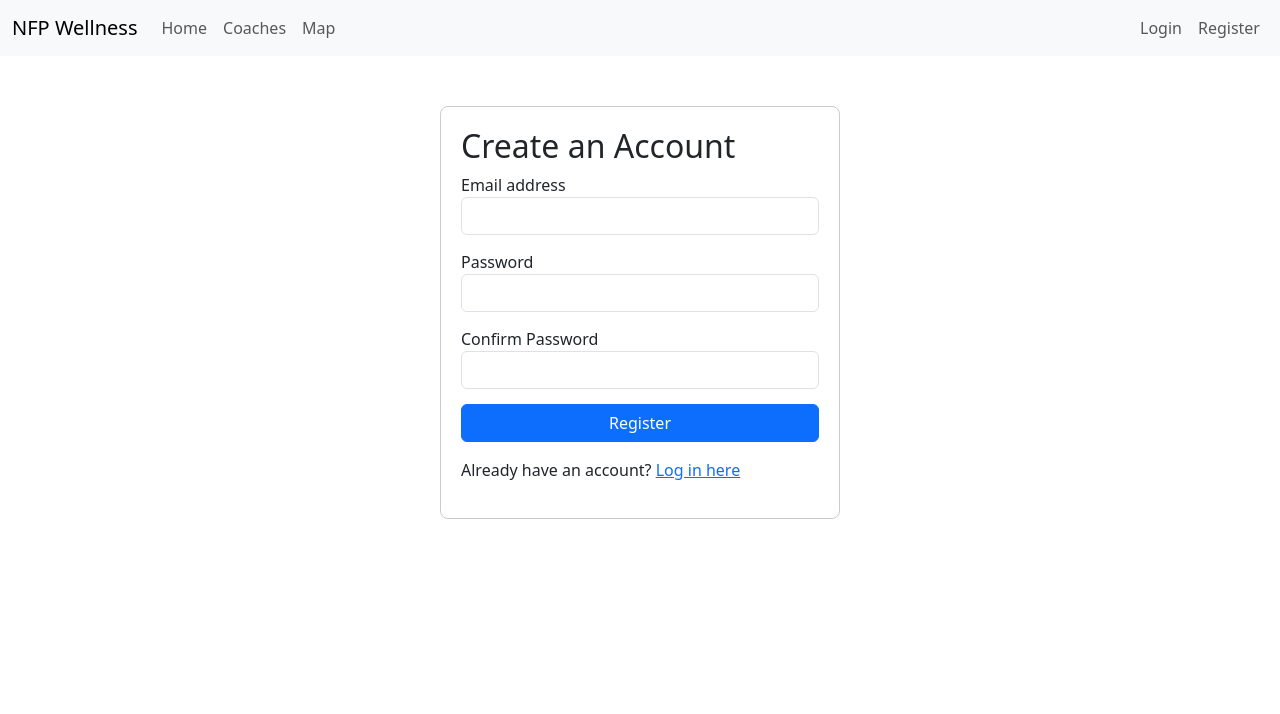
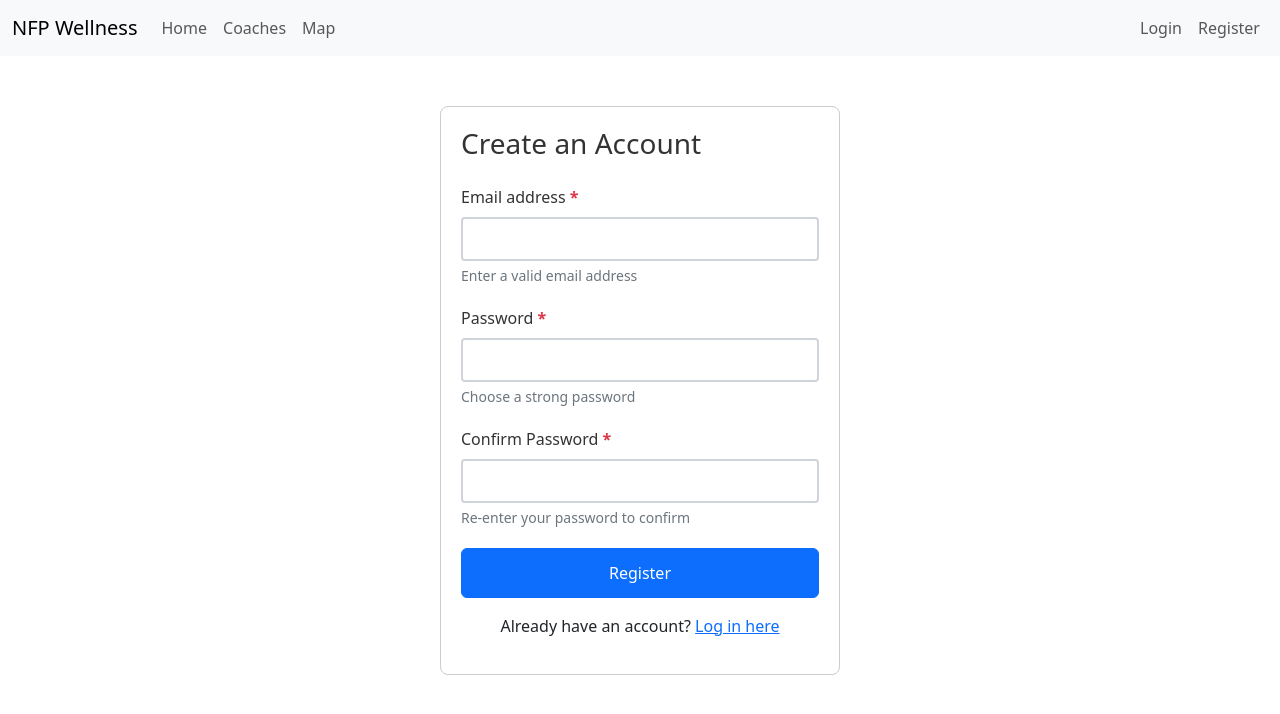
Before and after one commit to tao0132/FIT5032-ASSIGNMENT, a Vue app: page /register in a window 1280 px wide. Shown: the top 714 px of the page. Built offline with nearby package versions, Linux system fonts and the light colour scheme; no server answers.

Commit message:
Remove welcome email feature after registration

```diff
--- a/index.html
+++ b/index.html
@@ -4,6 +4,7 @@
     <meta charset="UTF-8">
     <link rel="icon" href="/favicon.ico">
     <meta name="viewport" content="width=device-width, initial-scale=1.0">
+    <meta name="description" content="NFP Wellness - Connect with qualified female fitness coaches for personalized health and wellness support">
     <title>NFP Wellness - Women's Fitness Coaching</title>
   </head>
   <body>
--- a/src/App.vue
+++ b/src/App.vue
@@ -9,59 +9,61 @@ const authStore = useAuthStore();
 </script>
 
 <template>
-  <header>
-    <nav class="navbar navbar-expand-lg navbar-light bg-light">
+  <!-- Skip to main content link for keyboard users -->
+  <a href="#main-content" class="skip-link">Skip to main content</a>
+
+  <header role="banner">
+    <nav class="navbar navbar-expand-lg navbar-light bg-light" role="navigation" aria-label="Main navigation">
       <div class="container-fluid">
-        <RouterLink class="navbar-brand" to="/">NFP Wellness</RouterLink>
+        <RouterLink class="navbar-brand" to="/" aria-label="NFP Wellness Home">NFP Wellness</RouterLink>
         <div class="collapse navbar-collapse">
           <ul class="navbar-nav me-auto mb-2 mb-lg-0">
             <li class="nav-item">
-              <RouterLink class="nav-link" to="/">Home</RouterLink>
+              <RouterLink class="nav-link" to="/" aria-label="Go to home page">Home</RouterLink>
             </li>
             <li class="nav-item">
-              <RouterLink class="nav-link" to="/coaches">Coaches</RouterLink>
+              <RouterLink class="nav-link" to="/coaches" aria-label="Browse coaches">Coaches</RouterLink>
             </li>
             <li class="nav-item">
-              <RouterLink class="nav-link" to="/map">Map</RouterLink>
+              <RouterLink class="nav-link" to="/map" aria-label="View coaches on map">Map</RouterLink>
             </li>
           </ul>
           <ul class="navbar-nav ms-auto mb-2 mb-lg-0">
             <!-- Show these if the user is NOT logged in -->
             <template v-if="!authStore.isLoggedIn">
               <li class="nav-item">
-                <RouterLink class="nav-link" to="/login">Login</RouterLink>
+                <RouterLink class="nav-link" to="/login" aria-label="Login to your account">Login</RouterLink>
               </li>
               <li class="nav-item">
-                <RouterLink class="nav-link" to="/register">Register</RouterLink>
+                <RouterLink class="nav-link" to="/register" aria-label="Register a new account">Register</RouterLink>
               </li>
             </template>
             <!-- Show these if the user IS logged in -->
             <template v-else>
               <li class="nav-item">
-                <RouterLink class="nav-link" to="/send-email">Feedback</RouterLink>
+                <RouterLink class="nav-link" to="/send-email" aria-label="Send feedback">Feedback</RouterLink>
               </li>
               <li class="nav-item">
-                <RouterLink class="nav-link" to="/profile">
+                <RouterLink class="nav-link" to="/profile" :aria-label="`View profile for ${authStore.currentUser.email}`">
                   Profile ({{ authStore.currentUser.email }})
                 </RouterLink>
               </li>
 
               <!-- Dropdown menu for Admin/Coach users -->
               <li class="nav-item dropdown" v-if="authStore.currentUser.role === 'coach'">
-                <a class="nav-link dropdown-toggle" href="#" id="navbarDropdown" role="button" data-bs-toggle="dropdown" aria-expanded="false">
+                <a class="nav-link dropdown-toggle" href="#" id="navbarDropdown" role="button" data-bs-toggle="dropdown" aria-expanded="false" aria-haspopup="true">
                   Admin Tools
                 </a>
-                <ul class="dropdown-menu" aria-labelledby="navbarDropdown">
-                  <!-- Add the new link to the Admin Dashboard here -->
-                  <li><RouterLink class="dropdown-item" to="/admin/dashboard">Dashboard</RouterLink></li>
-                  <li><RouterLink class="dropdown-item" to="/coach-dashboard">Coach Dashboard</RouterLink></li>
-                  <li><RouterLink class="dropdown-item" to="/admin/users">User Management</RouterLink></li>
-                  <li><RouterLink class="dropdown-item" to="/admin/coaches">Coach Management</RouterLink></li>
+                <ul class="dropdown-menu" aria-labelledby="navbarDropdown" role="menu">
+                  <li role="none"><RouterLink class="dropdown-item" to="/admin/dashboard" role="menuitem">Dashboard</RouterLink></li>
+                  <li role="none"><RouterLink class="dropdown-item" to="/coach-dashboard" role="menuitem">Coach Dashboard</RouterLink></li>
+                  <li role="none"><RouterLink class="dropdown-item" to="/admin/users" role="menuitem">User Management</RouterLink></li>
+                  <li role="none"><RouterLink class="dropdown-item" to="/admin/coaches" role="menuitem">Coach Management</RouterLink></li>
                 </ul>
               </li>
 
               <li class="nav-item">
-                <button @click="authStore.logout()" class="btn btn-link nav-link">Logout</button>
+                <button @click="authStore.logout()" class="btn btn-link nav-link" aria-label="Logout from your account">Logout</button>
               </li>
             </template>
           </ul>
@@ -70,17 +72,48 @@ const authStore = useAuthStore();
     </nav>
   </header>
 
-  <RouterView />
+  <main id="main-content" role="main" tabindex="-1">
+    <RouterView />
+  </main>
 </template>
 
 <style scoped>
-/* Add styles as needed */
+/* Skip link for keyboard navigation */
+.skip-link {
+  position: absolute;
+  top: -40px;
+  left: 0;
+  background: #000;
+  color: #fff;
+  padding: 8px 16px;
+  text-decoration: none;
+  z-index: 100;
+  border-radius: 0 0 4px 0;
+}
+
+.skip-link:focus {
+  top: 0;
+}
+
 .btn-link {
   text-decoration: none;
 }
+
 .dropdown-menu {
   /* Aligns dropdown to the right so it doesn't go off-screen */
   right: 0;
   left: auto;
 }
+
+/* Enhanced focus indicators for better keyboard navigation */
+:deep(a:focus),
+:deep(button:focus) {
+  outline: 3px solid #0d6efd;
+  outline-offset: 2px;
+}
+
+:deep(.nav-link:focus) {
+  outline: 2px solid #0d6efd;
+  outline-offset: 2px;
+}
 </style>
--- a/src/views/LoginView.vue
+++ b/src/views/LoginView.vue
@@ -27,32 +27,63 @@ async function handleLogin() {
 
 <template>
   <div class="login-container">
-    <h2>Login</h2>
-    <form @submit.prevent="handleLogin">
-      <div v-if="error" class="alert alert-danger">{{ error }}</div>
-
-      <div class="form-group">
-        <label for="email">Email address</label>
-        <input type="email" id="email" v-model="email" class="form-control" required />
+    <h1>Login</h1>
+    <form @submit.prevent="handleLogin" aria-labelledby="login-heading" novalidate>
+      <!-- Error message with ARIA live region -->
+      <div
+        v-if="error"
+        class="alert alert-danger"
+        role="alert"
+        aria-live="polite"
+        aria-atomic="true"
+      >
+        <span class="visually-hidden">Error:</span>
+        {{ error }}
       </div>
 
       <div class="form-group">
-        <label for="password">Password</label>
-        <input type="password" id="password" v-model="password" class="form-control" required />
+        <label for="email">Email address <span aria-label="required" class="required">*</span></label>
+        <input
+          type="email"
+          id="email"
+          v-model="email"
+          class="form-control"
+          required
+          autocomplete="email"
+          aria-required="true"
+          aria-describedby="email-hint"
+          :aria-invalid="error ? 'true' : 'false'"
+        />
+        <small id="email-hint" class="form-text">Enter your registered email address</small>
       </div>
 
-      <button type="submit" class="btn btn-primary">Login</button>
+      <div class="form-group">
+        <label for="password">Password <span aria-label="required" class="required">*</span></label>
+        <input
+          type="password"
+          id="password"
+          v-model="password"
+          class="form-control"
+          required
+          autocomplete="current-password"
+          aria-required="true"
+          aria-describedby="password-hint"
+          :aria-invalid="error ? 'true' : 'false'"
+        />
+        <small id="password-hint" class="form-text">Enter your password</small>
+      </div>
+
+      <button type="submit" class="btn btn-primary" aria-label="Login to your account">Login</button>
 
       <p class="mt-3">
         Don't have an account?
-        <RouterLink to="/register">Sign up here</RouterLink>
+        <RouterLink to="/register" aria-label="Navigate to registration page">Sign up here</RouterLink>
       </p>
     </form>
   </div>
 </template>
 
 <style scoped>
-/* You can keep your existing styles */
 .login-container {
   max-width: 400px;
   margin: 50px auto;
@@ -60,10 +91,114 @@ async function handleLogin() {
   border: 1px solid #ccc;
   border-radius: 8px;
 }
+
+.login-container h1 {
+  font-size: 1.75rem;
+  margin-bottom: 1.5rem;
+  color: #333;
+}
+
 .form-group {
-  margin-bottom: 15px;
+  margin-bottom: 1.25rem;
 }
+
+.form-group label {
+  display: block;
+  margin-bottom: 0.5rem;
+  font-weight: 500;
+  color: #333;
+}
+
+.required {
+  color: #dc3545;
+  font-weight: bold;
+}
+
+.form-text {
+  display: block;
+  margin-top: 0.25rem;
+  color: #6c757d;
+  font-size: 0.875rem;
+}
+
+.form-control {
+  width: 100%;
+  padding: 0.5rem 0.75rem;
+  border: 2px solid #ced4da;
+  border-radius: 0.25rem;
+  font-size: 1rem;
+  transition: border-color 0.15s ease-in-out;
+}
+
+.form-control:focus {
+  outline: none;
+  border-color: #0d6efd;
+  box-shadow: 0 0 0 0.2rem rgba(13, 110, 253, 0.25);
+}
+
+.form-control[aria-invalid="true"] {
+  border-color: #dc3545;
+}
+
 .btn {
   width: 100%;
+  padding: 0.75rem;
+  font-size: 1rem;
+  font-weight: 500;
+  transition: all 0.15s ease-in-out;
+}
+
+.btn:focus {
+  outline: 3px solid #0d6efd;
+  outline-offset: 2px;
+}
+
+.alert {
+  padding: 0.75rem 1.25rem;
+  margin-bottom: 1rem;
+  border-radius: 0.25rem;
+}
+
+.alert-danger {
+  color: #721c24;
+  background-color: #f8d7da;
+  border: 1px solid #f5c6cb;
+}
+
+.visually-hidden {
+  position: absolute;
+  width: 1px;
+  height: 1px;
+  padding: 0;
+  margin: -1px;
+  overflow: hidden;
+  clip: rect(0, 0, 0, 0);
+  white-space: nowrap;
+  border: 0;
+}
+
+.mt-3 {
+  margin-top: 1rem;
+  text-align: center;
+}
+
+/* High contrast mode support */
+@media (prefers-contrast: high) {
+  .form-control {
+    border-width: 3px;
+  }
+
+  .btn {
+    border: 3px solid currentColor;
+  }
+}
+
+/* Reduced motion support */
+@media (prefers-reduced-motion: reduce) {
+  * {
+    animation-duration: 0.01ms !important;
+    animation-iteration-count: 1 !important;
+    transition-duration: 0.01ms !important;
+  }
 }
 </style>
--- a/src/views/RegisterView.vue
+++ b/src/views/RegisterView.vue
@@ -36,30 +36,73 @@ async function handleRegister() {
 
 <template>
   <div class="register-container">
-    <h2>Create an Account</h2>
-    <form @submit.prevent="handleRegister">
-      <div v-if="error" class="alert alert-danger">{{ error }}</div>
-
-      <div class="form-group">
-        <label for="email">Email address</label>
-        <input type="email" id="email" v-model="email" class="form-control" required />
+    <h1>Create an Account</h1>
+    <form @submit.prevent="handleRegister" aria-labelledby="register-heading" novalidate>
+      <!-- Error message with ARIA live region -->
+      <div
+        v-if="error"
+        class="alert alert-danger"
+        role="alert"
+        aria-live="polite"
+        aria-atomic="true"
+      >
+        <span class="visually-hidden">Error:</span>
+        {{ error }}
       </div>
 
       <div class="form-group">
-        <label for="password">Password</label>
-        <input type="password" id="password" v-model="password" class="form-control" required />
+        <label for="email">Email address <span aria-label="required" class="required">*</span></label>
+        <input
+          type="email"
+          id="email"
+          v-model="email"
+          class="form-control"
+          required
+          autocomplete="email"
+          aria-required="true"
+          aria-describedby="email-hint"
+          :aria-invalid="error ? 'true' : 'false'"
+        />
+        <small id="email-hint" class="form-text">Enter a valid email address</small>
       </div>
 
       <div class="form-group">
-        <label for="confirmPassword">Confirm Password</label>
-        <input type="password" id="confirmPassword" v-model="confirmPassword" class="form-control" required />
+        <label for="password">Password <span aria-label="required" class="required">*</span></label>
+        <input
+          type="password"
+          id="password"
+          v-model="password"
+          class="form-control"
+          required
+          autocomplete="new-password"
+          aria-required="true"
+          aria-describedby="password-hint"
+          :aria-invalid="error ? 'true' : 'false'"
+        />
+        <small id="password-hint" class="form-text">Choose a strong password</small>
       </div>
 
-      <button type="submit" class="btn btn-primary">Register</button>
+      <div class="form-group">
+        <label for="confirmPassword">Confirm Password <span aria-label="required" class="required">*</span></label>
+        <input
+          type="password"
+          id="confirmPassword"
+          v-model="confirmPassword"
+          class="form-control"
+          required
+          autocomplete="new-password"
+          aria-required="true"
+          aria-describedby="confirm-password-hint"
+          :aria-invalid="error ? 'true' : 'false'"
+        />
+        <small id="confirm-password-hint" class="form-text">Re-enter your password to confirm</small>
+      </div>
+
+      <button type="submit" class="btn btn-primary" aria-label="Create new account">Register</button>
 
       <p class="mt-3">
         Already have an account?
-        <RouterLink to="/login">Log in here</RouterLink>
+        <RouterLink to="/login" aria-label="Navigate to login page">Log in here</RouterLink>
       </p>
     </form>
   </div>
@@ -73,10 +116,114 @@ async function handleRegister() {
   border: 1px solid #ccc;
   border-radius: 8px;
 }
+
+.register-container h1 {
+  font-size: 1.75rem;
+  margin-bottom: 1.5rem;
+  color: #333;
+}
+
 .form-group {
-  margin-bottom: 15px;
+  margin-bottom: 1.25rem;
 }
+
+.form-group label {
+  display: block;
+  margin-bottom: 0.5rem;
+  font-weight: 500;
+  color: #333;
+}
+
+.required {
+  color: #dc3545;
+  font-weight: bold;
+}
+
+.form-text {
+  display: block;
+  margin-top: 0.25rem;
+  color: #6c757d;
+  font-size: 0.875rem;
+}
+
+.form-control {
+  width: 100%;
+  padding: 0.5rem 0.75rem;
+  border: 2px solid #ced4da;
+  border-radius: 0.25rem;
+  font-size: 1rem;
+  transition: border-color 0.15s ease-in-out;
+}
+
+.form-control:focus {
+  outline: none;
+  border-color: #0d6efd;
+  box-shadow: 0 0 0 0.2rem rgba(13, 110, 253, 0.25);
+}
+
+.form-control[aria-invalid="true"] {
+  border-color: #dc3545;
+}
+
 .btn {
   width: 100%;
+  padding: 0.75rem;
+  font-size: 1rem;
+  font-weight: 500;
+  transition: all 0.15s ease-in-out;
+}
+
+.btn:focus {
+  outline: 3px solid #0d6efd;
+  outline-offset: 2px;
+}
+
+.alert {
+  padding: 0.75rem 1.25rem;
+  margin-bottom: 1rem;
+  border-radius: 0.25rem;
+}
+
+.alert-danger {
+  color: #721c24;
+  background-color: #f8d7da;
+  border: 1px solid #f5c6cb;
+}
+
+.visually-hidden {
+  position: absolute;
+  width: 1px;
+  height: 1px;
+  padding: 0;
+  margin: -1px;
+  overflow: hidden;
+  clip: rect(0, 0, 0, 0);
+  white-space: nowrap;
+  border: 0;
+}
+
+.mt-3 {
+  margin-top: 1rem;
+  text-align: center;
+}
+
+/* High contrast mode support */
+@media (prefers-contrast: high) {
+  .form-control {
+    border-width: 3px;
+  }
+
+  .btn {
+    border: 3px solid currentColor;
+  }
+}
+
+/* Reduced motion support */
+@media (prefers-reduced-motion: reduce) {
+  * {
+    animation-duration: 0.01ms !important;
+    animation-iteration-count: 1 !important;
+    transition-duration: 0.01ms !important;
+  }
 }
 </style>
```
Also changed, not shown: src/components/CoachCard.vue (+23 -7 lines), src/stores/auth.js (+0 -21 lines), src/views/HomeView.vue (+39 -22 lines), 2 other files (tests, documents, lock files or other folders).
